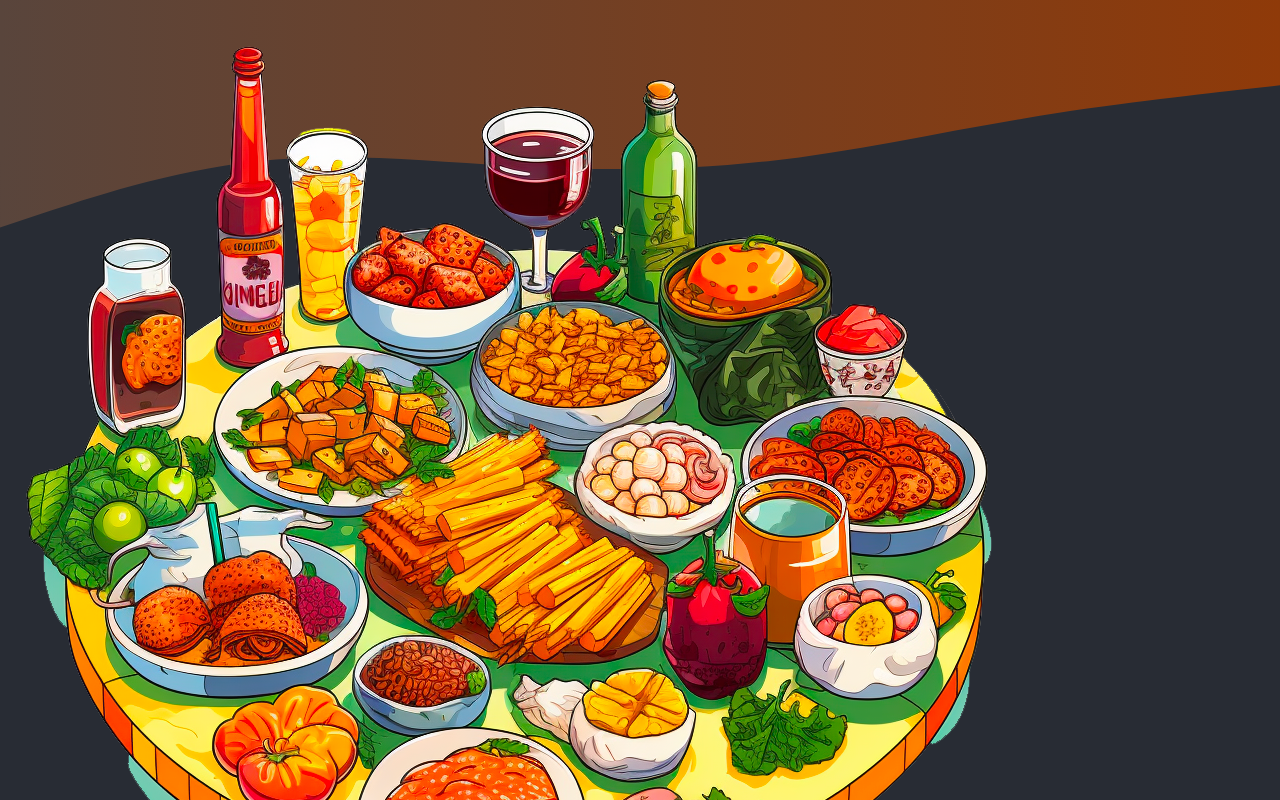
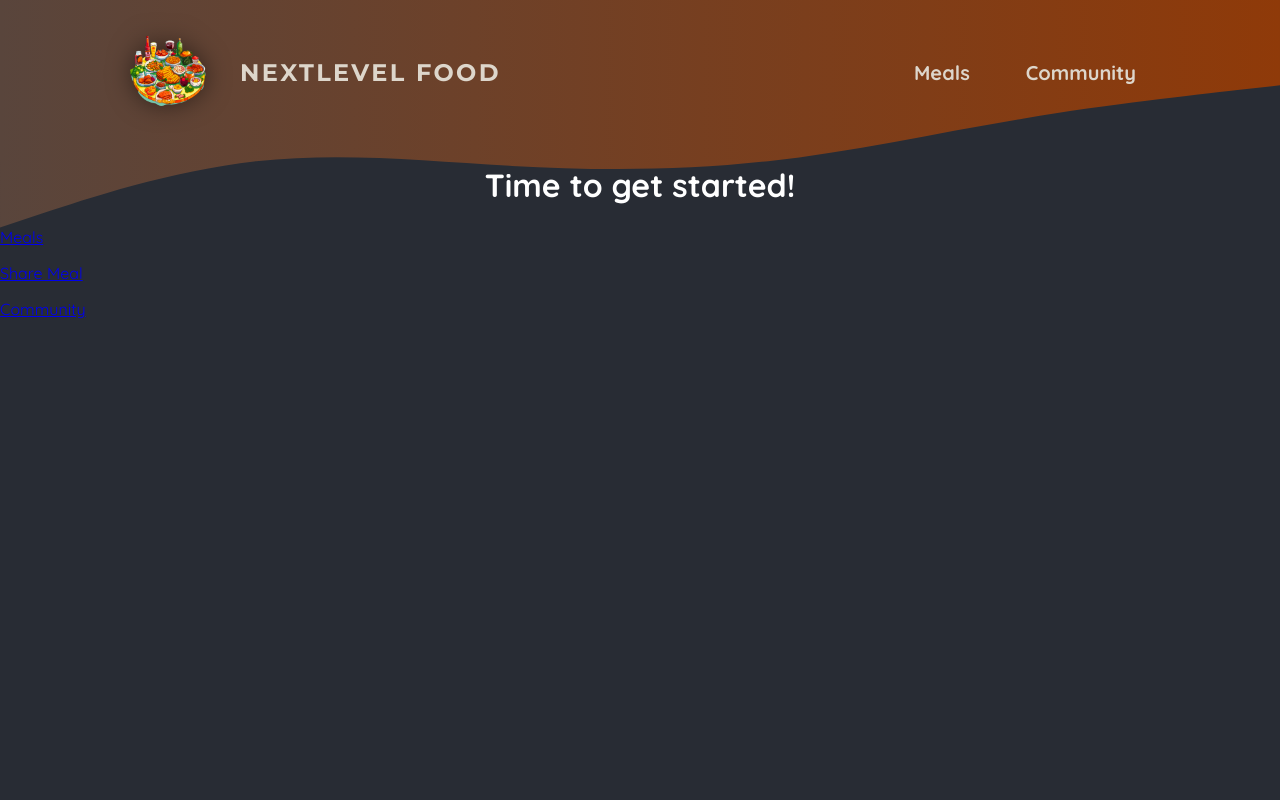
Before and after one commit to arhaamwanii/Foodies-fullapp, a Next.js app: page / in a window 1280 px wide. Shown: the top 800 px of the page. Built offline with nearby package versions, Linux system fonts and the light colour scheme.

Commit message:
routuing done -- then we

```diff
--- a/components/main-header.jsx
+++ b/components/main-header.jsx
@@ -1,16 +1,18 @@
 import React from 'react'
 import Link from 'next/link'
 import logoImg from '@/assets/logo.png'
+import classes from "./main-header.module.css"
+import Image from 'next/image'
 
 const mainHeader = () => {
   return (
-    <header>
-      <Link href='/'>
-        <img src={logoImg.src} alt="A plate with food on it " />
+    <header className={classes.header}>
+      <Link className={classes.logo} href='/'>
+        <Image src={logoImg} alt="A plate with food on it " priority/>
         NextLevel Food
       </Link>
 
-      <nav>
+      <nav className={classes.nav}>
         <ul>
           <li>
             <Link href="/meals">Meals</Link>
@@ -22,10 +24,17 @@
       </nav>
     </header>
 
-
   )
 }
 
 export default mainHeader
 
 // this code in here -- the layout file in the root directory has access to the whole app
+//
+
+
+
+
+
+
+// app that makes an hierarchy key
--- /dev/null
+++ b/components/main-header.module.css
@@ -0,0 +1,67 @@
+.header {
+    display: flex;
+    justify-content: space-between;
+    align-items: center;
+    padding: 2rem 1rem;
+  }
+
+  @media (min-width: 768px) {
+    .header {
+      padding: 2rem 10%;
+    }
+  }
+
+  .nav ul {
+    list-style: none;
+    margin: 0;
+    padding: 0;
+    display: flex;
+    gap: 1.5rem;
+    /* font-family: 'Montserrat', sans-serif; */
+    font-size: 1.25rem;
+  }
+
+  .nav a {
+    text-decoration: none;
+    color: #ddd6cb;
+    font-weight: bold;
+    padding: 0.5rem 1rem;
+    border-radius: 0.5rem;
+  }
+
+  .nav a:hover,
+  .nav a:active {
+    background: linear-gradient(90deg, #ff8a05, #f9b331);
+    background-clip: text;
+    -webkit-background-clip: text;
+    -webkit-text-fill-color: transparent;
+    text-shadow: 0 0 18px rgba(248, 190, 42, 0.8);
+  }
+
+  .active {
+    background: linear-gradient(90deg, #ff8a05, #f9b331);
+    background-clip: text;
+    -webkit-background-clip: text;
+    -webkit-text-fill-color: transparent;
+  }
+
+  .logo {
+    display: flex;
+    align-items: center;
+    justify-content: center;
+    gap: 2rem;
+    text-decoration: none;
+    color: #ddd6cb;
+    font-weight: bold;
+    font-family: 'Montserrat', sans-serif;
+    letter-spacing: 0.15rem;
+    text-transform: uppercase;
+    font-size: 1.5rem;
+  }
+
+  .logo img {
+    width: 5rem;
+    height: 5rem;
+    object-fit: contain;
+    filter: drop-shadow(0 0 0.75rem rgba(0, 0, 0, 0.5));
+  }
```
Also changed, not shown: app/meals/[mealSlug]/page.jsx (renamed from app/meals/[slug]/page.jsx), 1 other file (tests, documents, lock files or other folders).
